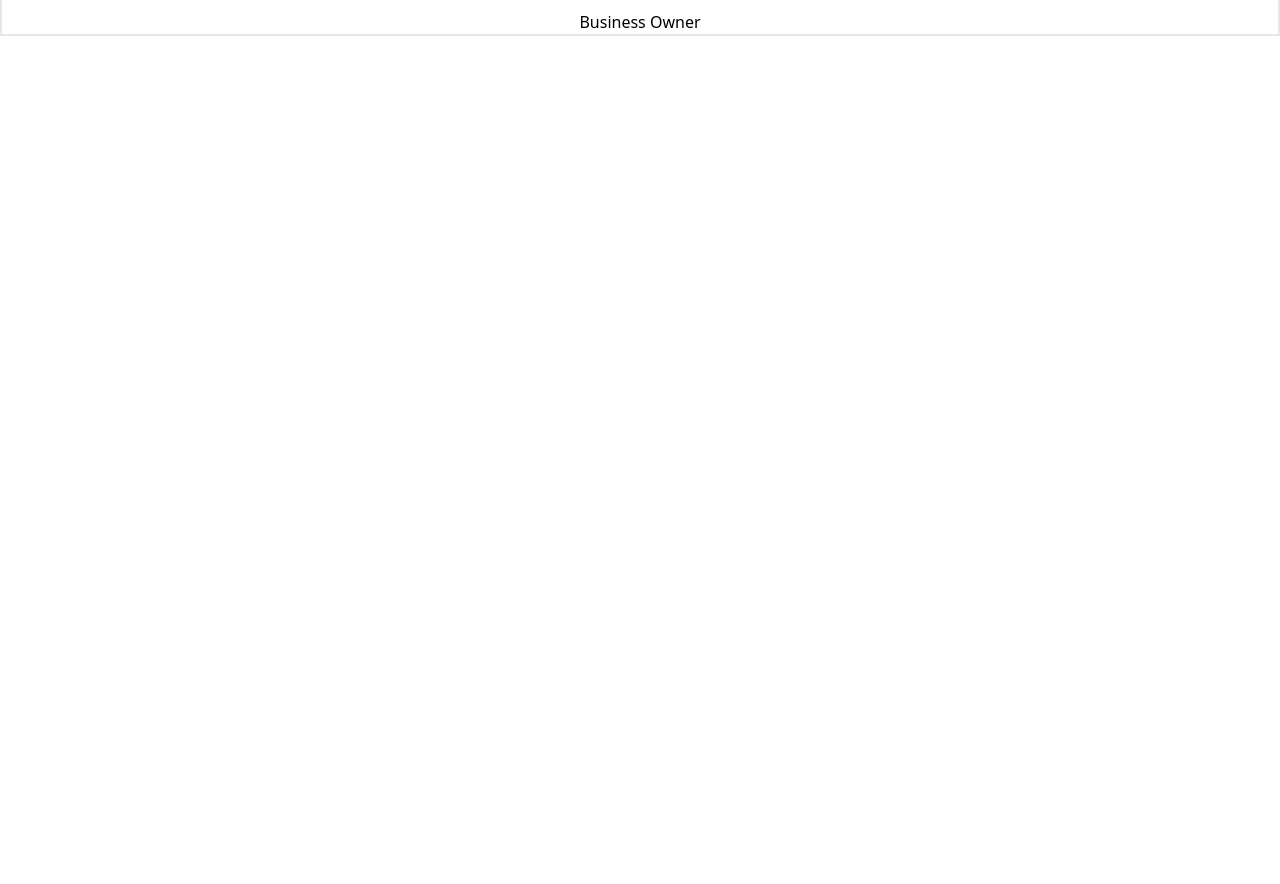
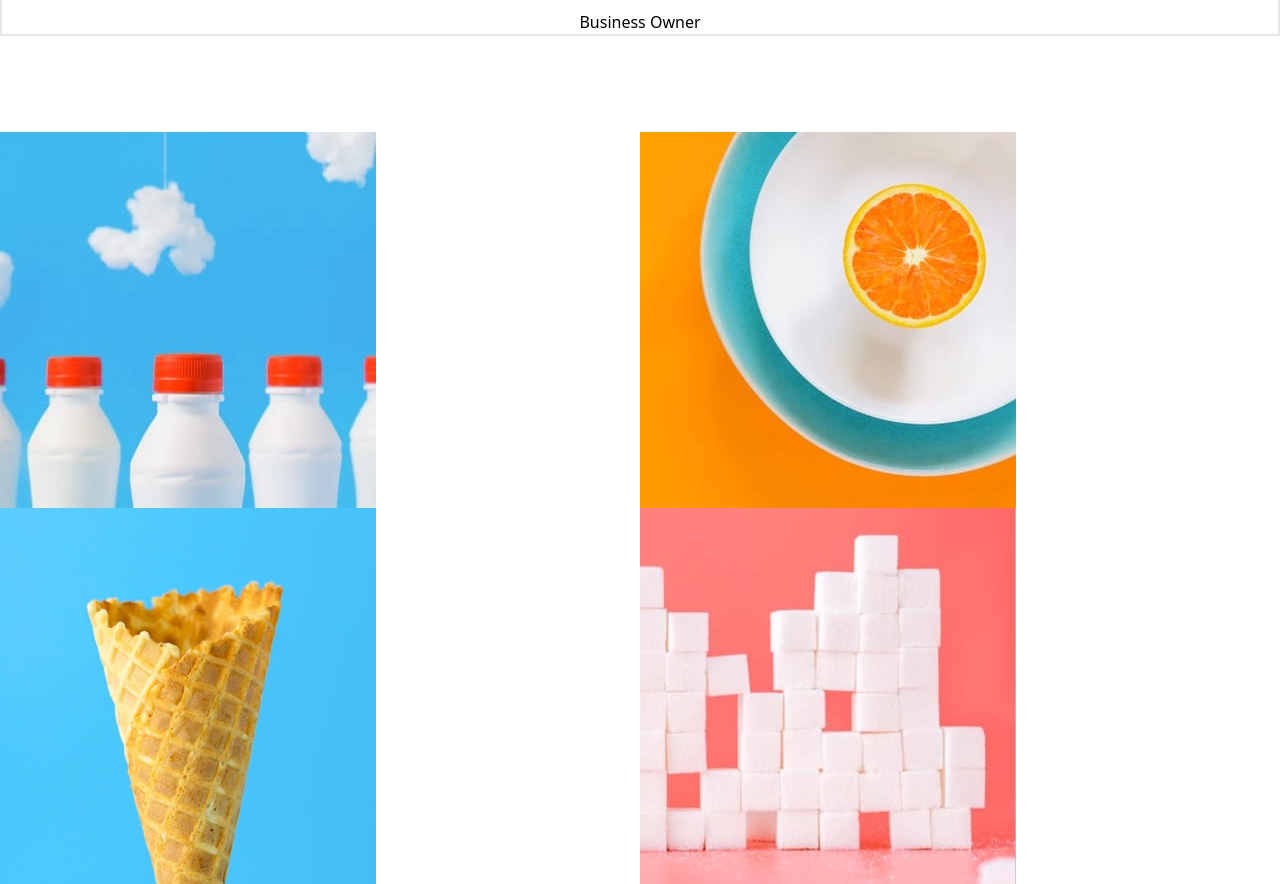
Before and after one commit to presh-031/Sunnyside-Landing-Page, a React (Create React App) app: page / in a window 1280 px wide. Shown: the part 4120-5004 px from the top of the page. Before the commit the page ends 4156 px from the top, so only its background shows below. Built offline with nearby package versions, Linux system fonts and the light colour scheme.

Commit message:
finished gallery section, onto footer

```diff
--- a/src/App.jsx
+++ b/src/App.jsx
@@ -1,6 +1,7 @@
 import Hero from "./components/Hero";
 import Grid from "./components/Grid";
 import Testimonials from "./components/Testimonials";
+import Gallery from "./components/Gallery";
 
 function App() {
   return (
@@ -8,6 +9,7 @@ function App() {
       <Hero />
       <Grid />
       <Testimonials />
+      <Gallery />
     </div>
   );
 }
--- /dev/null
+++ b/src/components/Gallery.jsx
@@ -0,0 +1,25 @@
+import cone from "../images/mobile/image-gallery-cone.jpg";
+import milkBottles from "../images/mobile/image-gallery-milkbottles.jpg";
+import orange from "../images/mobile/image-gallery-orange.jpg";
+import sugarCubes from "../images/mobile/image-gallery-sugar-cubes.jpg";
+
+const Gallery = () => {
+  return (
+    <section className="grid grid-cols-2 mt-24">
+      <div>
+        <img src={milkBottles} alt="" />
+      </div>
+      <div>
+        <img src={orange} alt="" />
+      </div>
+      <div>
+        <img src={cone} alt="" />
+      </div>
+      <div>
+        <img src={sugarCubes} alt="" />
+      </div>
+    </section>
+  );
+};
+
+export default Gallery;
```
